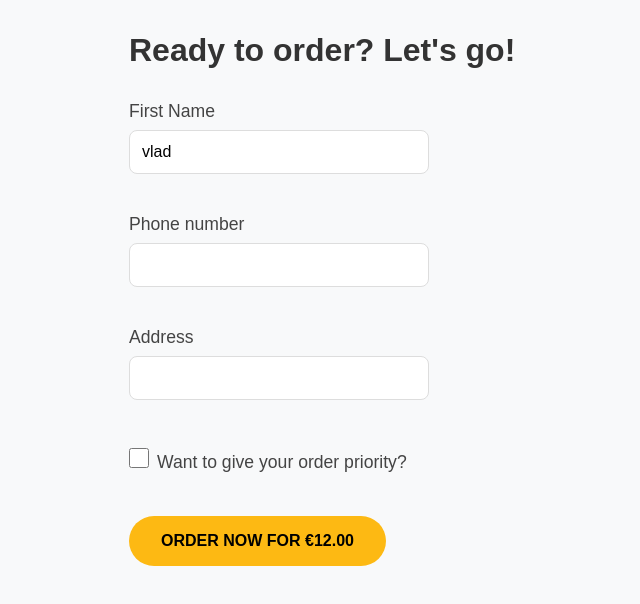
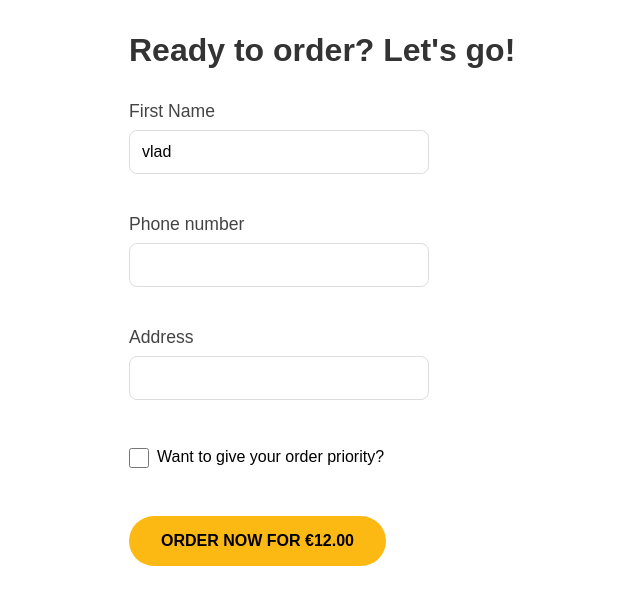
Before and after one commit to Homa4/halal-school, a React (Vite) app in the folder hw/first_hw/: page /clientInfo in a window 1280 px wide. Shown: the top 604 px of the page, without its empty margins (243-883 px from the left). Built offline with nearby package versions, Linux system fonts and the light colour scheme.

Commit message:
rename order page

```diff
--- a/hw/first_hw/src/components/App.jsx
+++ b/hw/first_hw/src/components/App.jsx
@@ -4,7 +4,7 @@ import Menu from '../pages/menu/Menu'
 // import React from 'react'
 import HFpage from '../pages/entrypage/HFpage'
 import Orders from '../pages/orderspage/Orders'
-import ClientInfo from '../pages/clientInfo/ClientInfo'
+import OrderForm from '../pages/clientInfo/OrderForm'
 
 
 
@@ -24,7 +24,7 @@ const router = createBrowserRouter([
   },
   {
     path:'/clientInfo',
-    element: <ClientInfo/>
+    element: <OrderForm/>
   }
 ])
 
--- a/hw/first_hw/src/pages/clientInfo/ClientInfo.css
+++ b/hw/first_hw/src/pages/clientInfo/OrderForm.css
@@ -5,18 +5,18 @@
     font-family: Arial, sans-serif;
 }
 
-body {
+/* body {
     background-color: #f8f9fa;
     min-height: 100vh;
-}
+} */
 
-.container {
+.container-order-form {
     max-width: 600px;
     margin: 0 auto;
     padding: 2rem;
 }
 
-h1 {
+.header-order-form {
     font-size: 2rem;
     color: #333;
     margin-bottom: 2rem;
@@ -24,9 +24,11 @@ h1 {
 
 .form-group {
     margin-bottom: 1.5rem;
+
+    /* margin: auto; */
 }
 
-label {
+.phone-order-form, .name-order-form, .address-order-form {
     display: block;
     font-size: 1.1rem;
     color: #444;
@@ -53,7 +55,6 @@ input[type="tel"] {
 
 .checkbox-wrapper {
     display: flex;
-    align-items: center;
     gap: 0.5rem;
 }
 
--- a/hw/first_hw/src/pages/clientInfo/ClientInfo.jsx
+++ b/hw/first_hw/src/pages/clientInfo/OrderForm.jsx
@@ -1,23 +1,23 @@
-import './ClientInfo.css'
+import './OrderForm.css'
 
-function ClientInfo() {
+function OrderForm() {
     return (
-        <div className="container">
-            <h1>Ready to order? Let&apos;s go!</h1>
+        <div className="container-order-form">
+            <h1 className="header-order-form">Ready to order? Let&apos;s go!</h1>
 
-            <form>
+            <form className="form">
                 <div className="form-group">
-                    <label htmlFor="firstName">First Name</label>
+                    <label className="name-order-form" htmlFor="firstName">First Name</label>
                     <input type="text" id="firstName" value="vlad" readOnly></input>
                 </div>
 
                 <div className="form-group">
-                    <label htmlFor="phone">Phone number</label>
+                    <label className="phone-order-form" htmlFor="phone">Phone number</label>
                     <input type="tel" id="phone" required></input>
                 </div>
 
                 <div className="form-group">
-                    <label htmlFor="address">Address</label>
+                    <label className="address-order-form" htmlFor="address">Address</label>
                     <div className="input-wrapper">
                         <input type="text" id="address" required></input>
                     </div>
@@ -38,4 +38,4 @@ function ClientInfo() {
     )
 }
 
-export default ClientInfo
+export default OrderForm
```
